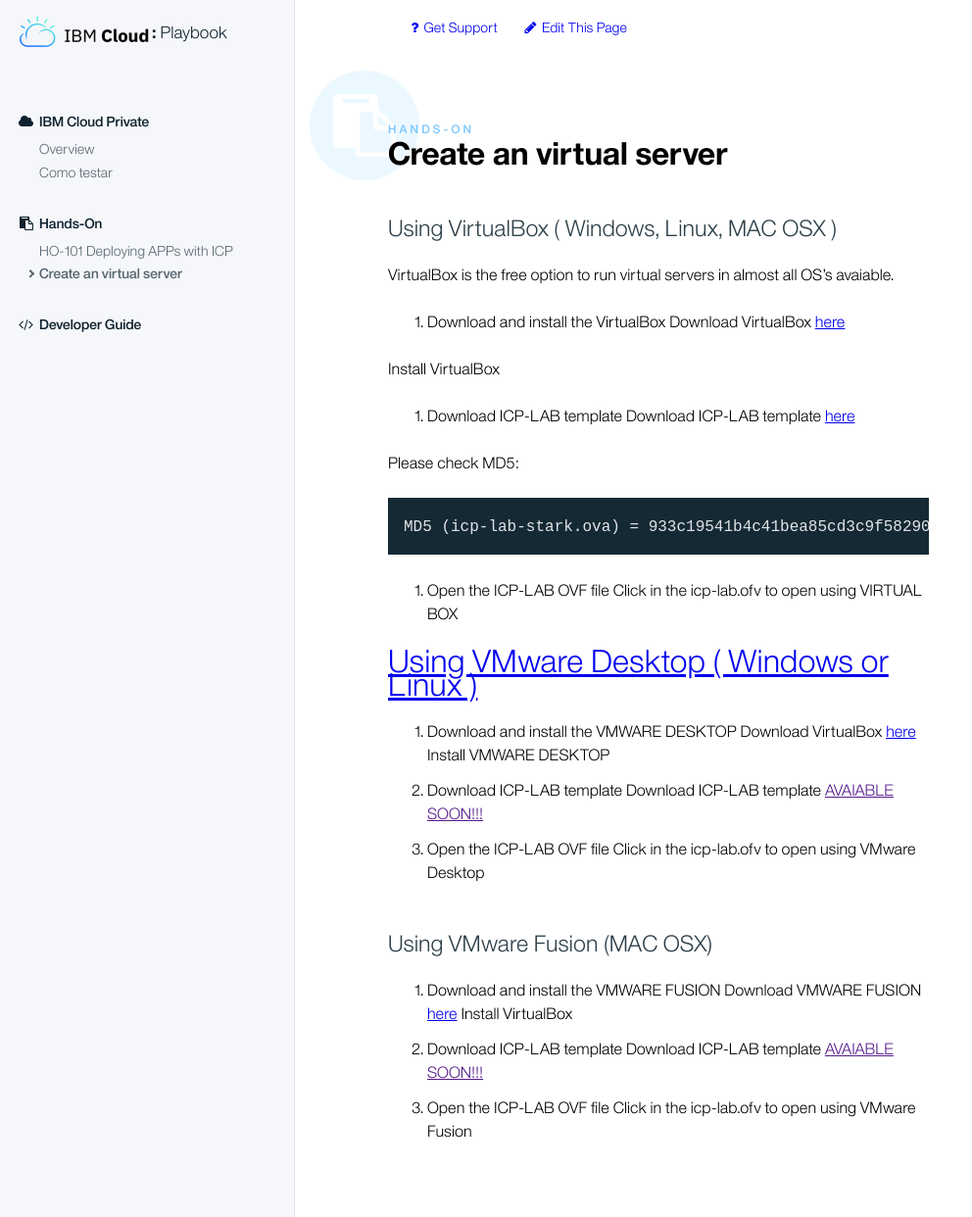
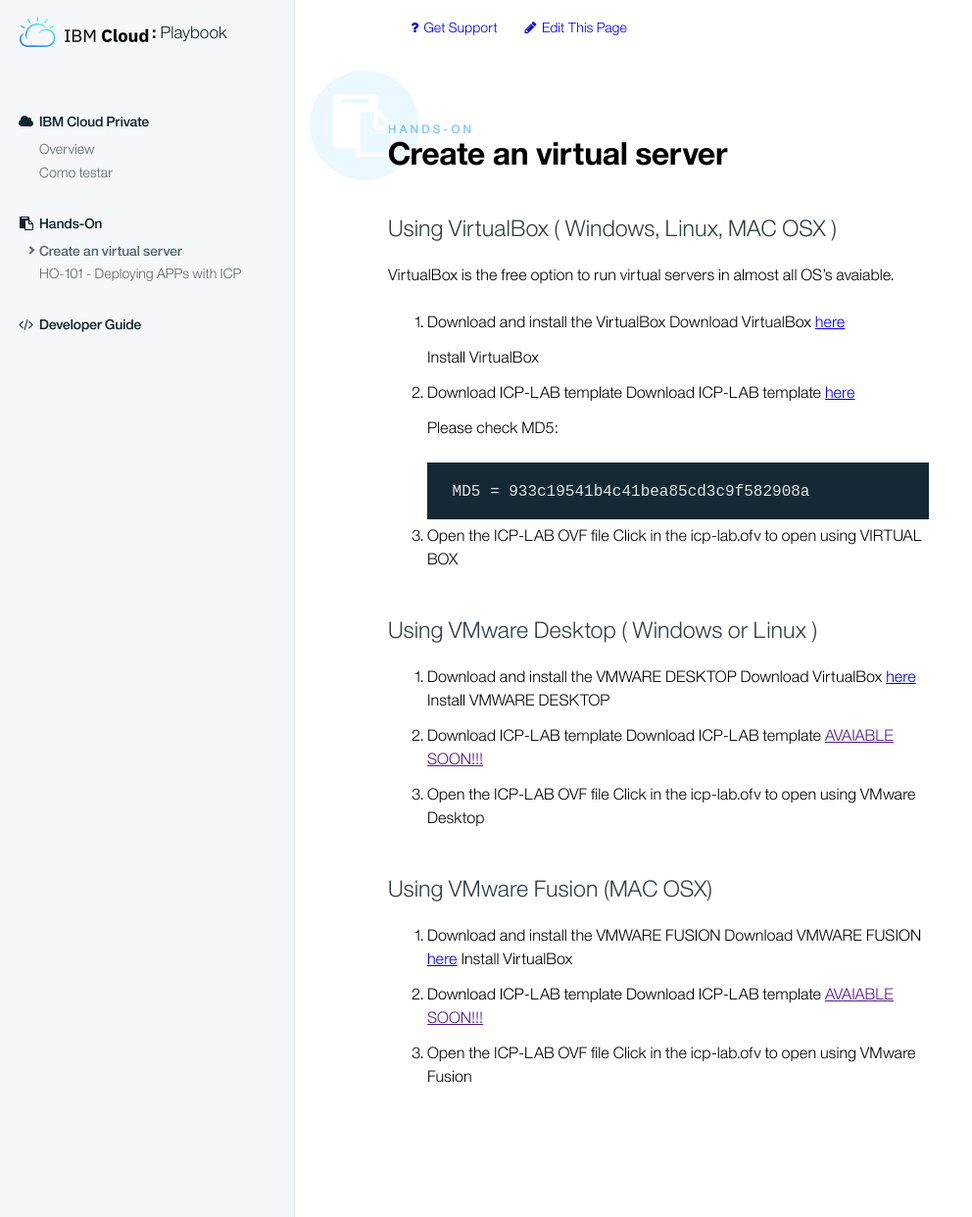
Before and after one commit to IBMCloudBrazil/ibmcloudbrazil.github.io, a Jekyll site: the page built from _content/handson/server.md, in a window 1280 px wide and 1242 px high. Shown: the whole window at 98% size, without its empty margins (0-992 px from the left). Built offline with Jekyll 4.4.1, drawn with Linux system fonts in a browser that asks for light colours.

Commit message:
set style

````diff
--- a/_content/handson/server.md
+++ b/_content/handson/server.md
@@ -8,22 +8,22 @@
 VirtualBox is the free option to run virtual servers in almost all OS's avaiable.
 
 1. Download and install the VirtualBox
-Download VirtualBox [here](https://www.virtualbox.org/wiki/Downloads)
+    Download VirtualBox [here](https://www.virtualbox.org/wiki/Downloads)
 
-Install VirtualBox
+    Install VirtualBox
 
 2. Download ICP-LAB template
-Download ICP-LAB template [here](https://s3-api.wdc-us-geo.objectstorage.softlayer.net/jmbarros-minicloud/icp-lab-stark.ova)
+    Download ICP-LAB template [here](https://s3-api.wdc-us-geo.objectstorage.softlayer.net/jmbarros-minicloud/icp-lab-stark.ova)
 
-Please check MD5:
-```
-MD5 (icp-lab-stark.ova) = 933c19541b4c41bea85cd3c9f582908a
-```
+    Please check MD5:
+    ```
+    MD5 = 933c19541b4c41bea85cd3c9f582908a
+    ```
 
 3. Open the ICP-LAB OVF file
-Click in the icp-lab.ofv to open using VIRTUAL BOX
+    Click in the icp-lab.ofv to open using VIRTUAL BOX
 
-# Using VMware Desktop ( Windows or Linux )
+## Using VMware Desktop ( Windows or Linux )
 
 1. Download and install the VMWARE DESKTOP
 Download VirtualBox [here](https://www.virtualbox.org/wiki/Downloads)
````
Also changed, not shown: _content/handson/ho-101.md (+2 -2 lines).
